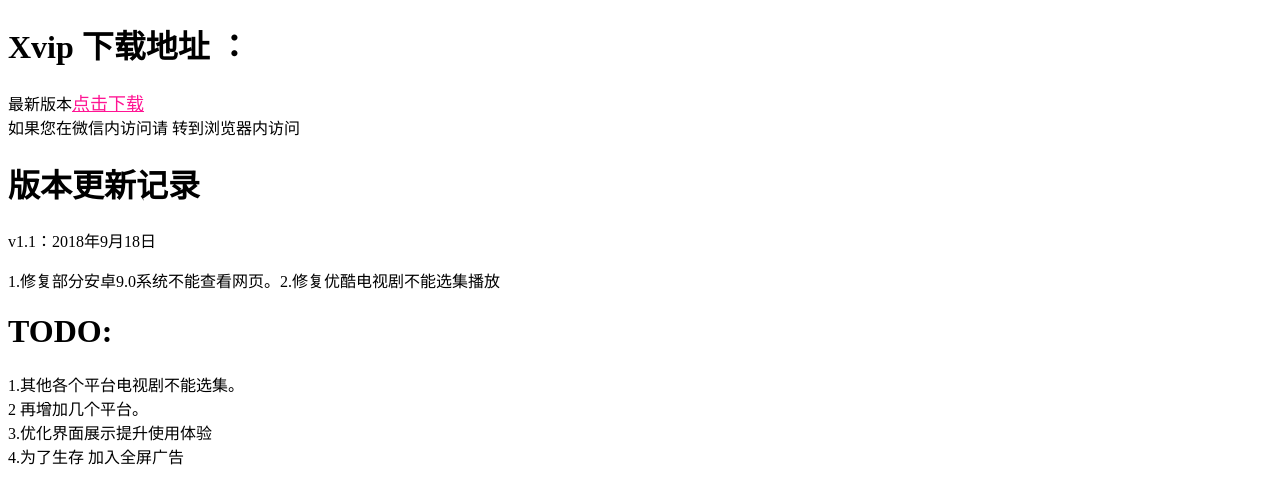
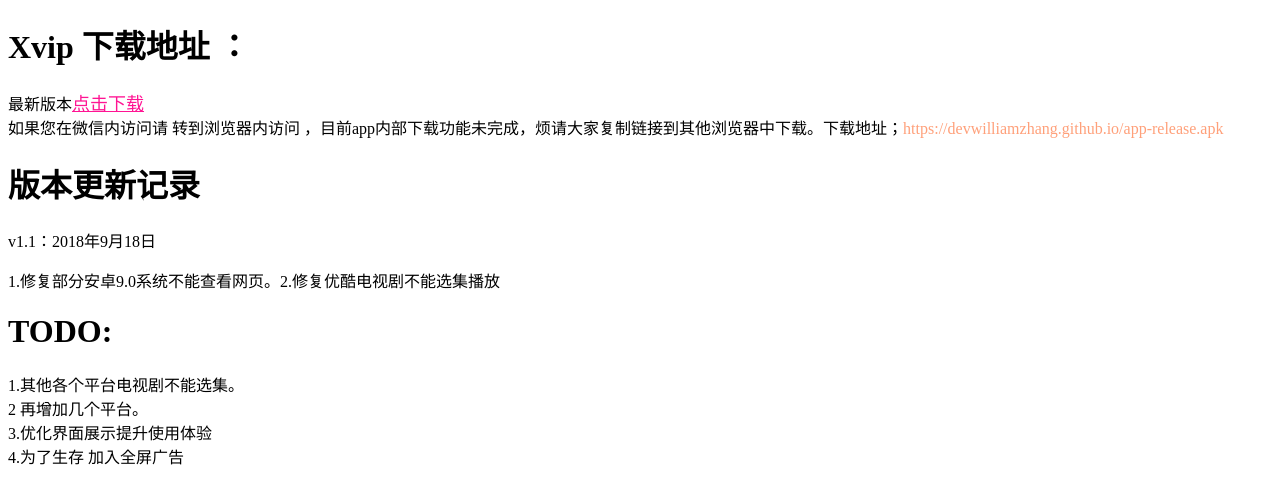
Before and after one commit to DevWilliamZhang/DevWilliamZhang.github.io, a plain HTML site: page index.html in a window 1280 px wide. Drawn offline with Linux system fonts and the light colour scheme.

Commit message:
优化版本记录

```diff
--- a/index.html
+++ b/index.html
@@ -11,12 +11,16 @@
 			color: deeppink;
 			font-size: large;
 		}
+		span{
+			color: lightsalmon;
+		}
 	</style>
 </head>
 <body>
 	<h1>Xvip 下载地址 ：</h1>
 	<p>
 		最新版本<a href="https://devwilliamzhang.github.io/app-release.apk">点击下载</a><br/>如果您在微信内访问请 转到浏览器内访问
+		，目前app内部下载功能未完成，烦请大家复制链接到其他浏览器中下载。下载地址；<span>https://devwilliamzhang.github.io/app-release.apk</span>
 	</p>
 
 	<h1>版本更新记录</h1>
```
